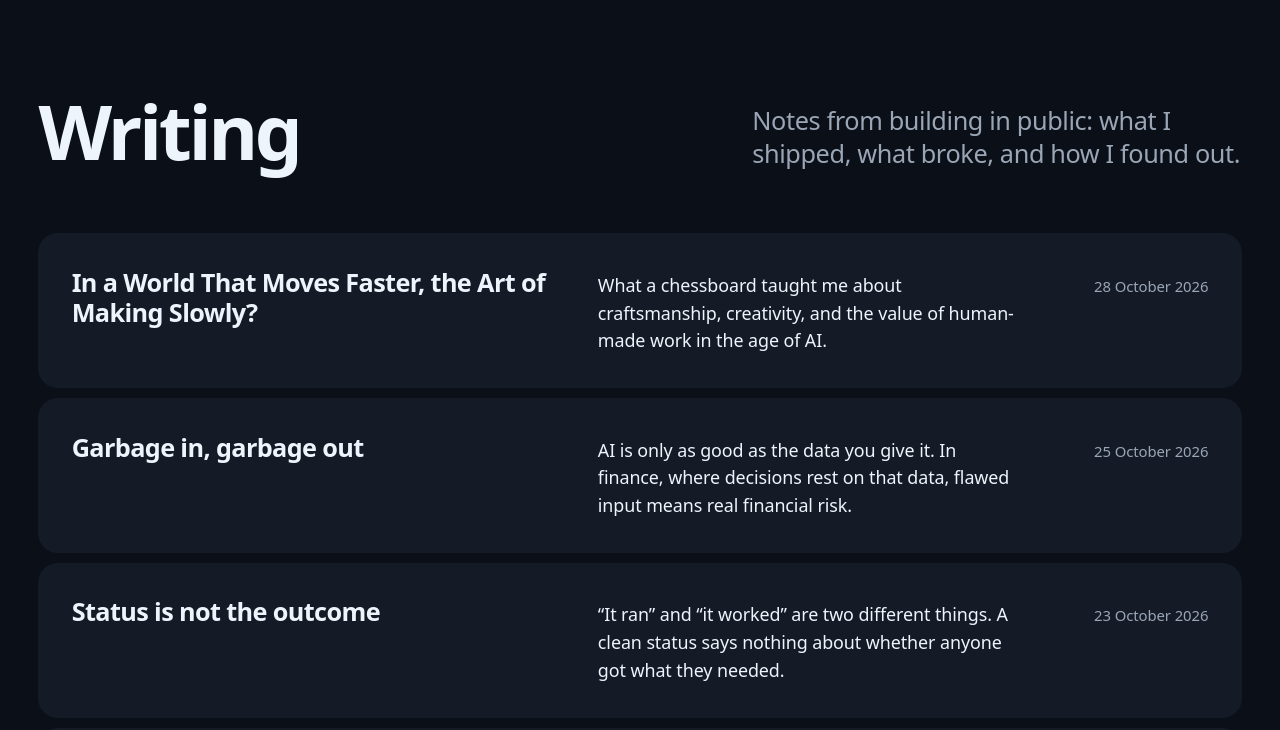
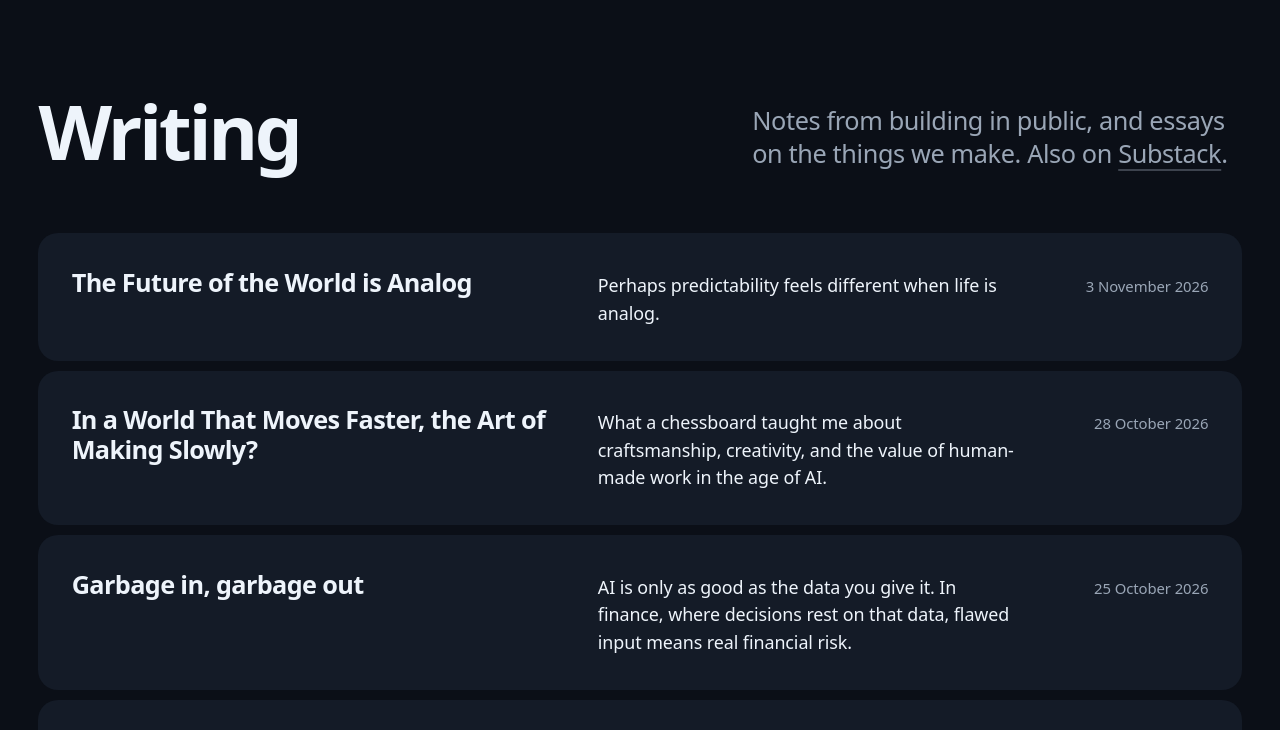
Before and after one commit to shan2025/shan2025.github.io, an Astro site: page /writing in a window 1280 px wide. Shown: the part 65-795 px from the top of the page. Built offline with nearby package versions, Linux system fonts and the light colour scheme; Astro itself is replaced by a stand-in of ours; no server answers; a web font is replaced by a local one.

Commit message:
Add 'The Future of the World is Analog'; Writing page now auto-lists new Substack posts from the RSS feed

```diff
--- /dev/null
+++ b/src/content/writing/future-is-analog.md
@@ -0,0 +1,35 @@
+---
+title: The Future of the World is Analog
+excerpt: Perhaps predictability feels different when life is analog.
+date: 2026-11-03
+source: Substack
+sourceUrl: https://shadin12.substack.com/p/the-future-of-the-world-is-analog
+---
+
+During my childhood, we had this big clock in our house. It was golden in colour, with a large, diamond-shaped pendulum that would slowly turn from side to side, almost like a merry-go-round. I always wondered what it would be like to swing on it. It was a diamond-fin (or lozenge-style) torsion pendulum clock, a kind of grandfather clock that hung on our wall. It was a wedding gift to my parents.
+
+The clock played a short musical sequence every 15, 30, 45 and 60 minutes, and its chime knocked on everyone's door. We knew whether it was the hour, a quarter past, half past, or a quarter to. Life was predictable back then; life was right. We knew what time it was: the time to eat, pray, play or study.
+
+It had been in our house for close to 20 years, and it ran on one of those big cylindrical batteries. Then, one fine day, it decided to play its last musical sequence, never to return.
+
+The house stopped functioning. Everyone kept glancing at the wall, confused. It was as if we had lost something.
+
+My father and I went to every shop we could find, but they all had the same answer — it was beyond repair. Okay then, let's buy a new clock with the same features. The answer was no. Nobody had one. Clocks don't play music anymore; clocks are silent now. You won't even hear the second hand move.
+
+Life stopped there.
+
+From that day on, our house went digital: smartwatches, remote-controlled fans and all the other conveniences that came with modern living. Times had changed. We prefer fast, ready-made products, and somewhere along the way we have forgotten how things were made.
+
+The world started moving faster, much like the Red Queen's race in Lewis Carroll's *Through the Looking-Glass*. The Red Queen tells Alice that she has to run as fast as she can just to stay in the same place. Today we call this the Red Queen effect, and it feels increasingly relevant. We keep running, upgrading and adapting only to find ourselves in the same place the next day.
+
+Maybe I'm not the only one who has started looking back.
+
+I recently had a beautiful conversation with a friend of mine. She said she would love to have a government job and a house in the north of India, somewhere like Himachal or Kashmir, with rose gardens.
+
+I added fruits, all different varieties.
+
+She said oranges, then a white curtain, which intrigued me. A white curtain: like me, you've probably pictured one too, fluttering at an open window. I added wooden tables. She said a gramophone. I said, exactly, and cassettes.
+
+Then came indoor plants, then creepers, then vines covering the house, and a beautiful pond with lilies to finish it off.
+
+"The world is definitely going analog," I said.
--- a/src/data/site.ts
+++ b/src/data/site.ts
@@ -13,9 +13,10 @@ export const site = {
   links: {
     linkedin: 'https://www.linkedin.com/in/shadin-a-4a2102249',
     github: 'https://github.com/shan2025',
-    // [Placeholder] Replace with your Substack address when you have one.
-    substack: '',
+    substack: 'https://shadin12.substack.com',
   },
+  // Shadin's Substack RSS feed; the Writing page reads it so new posts appear on their own.
+  substackFeed: 'https://shadin12.substack.com/feed',
 };
 
 // The three résumés in public/resume/. Each one is tuned for a different kind of role.
--- a/src/pages/writing/index.astro
+++ b/src/pages/writing/index.astro
@@ -5,28 +5,80 @@ import { getCollection } from 'astro:content';
 import { site } from '../../data/site';
 import '../../styles/inner.css';
 
-const posts = (await getCollection('writing', ({ data }) => !data.draft)).sort(
-  (a, b) => b.data.date.valueOf() - a.data.date.valueOf(),
-);
+// This page is rendered on request (not at build) so new Substack posts show up on their own:
+// it reads Shadin's Substack RSS feed and lists any post that isn't already written up here.
+export const prerender = false;
+
+// posts written up on this site (the rich, on-site versions)
+const local = (await getCollection('writing', ({ data }) => !data.draft)).map((p) => ({
+  title: p.data.title,
+  excerpt: p.data.excerpt,
+  date: p.data.date,
+  href: `/writing/${p.id}/`,
+  external: false,
+}));
+
+// a tiny RSS reader: pull <item>s from the feed, strip CDATA and tags
+const key = (t: string) => t.toLowerCase().replace(/[^a-z0-9]/g, '');
+const pick = (block: string, tag: string) => {
+  const m = block.match(new RegExp(`<${tag}[^>]*>([\\s\\S]*?)</${tag}>`, 'i'));
+  if (!m) return '';
+  return m[1].replace(/<!\[CDATA\[([\s\S]*?)\]\]>/g, '$1').replace(/<[^>]+>/g, '').replace(/\s+/g, ' ').trim();
+};
+const fromFeed = async () => {
+  if (!site.substackFeed) return [];
+  const ctrl = new AbortController();
+  const t = setTimeout(() => ctrl.abort(), 2500);
+  try {
+    const res = await fetch(site.substackFeed, { signal: ctrl.signal, headers: { 'user-agent': 'shadin.xyz' } });
+    if (!res.ok) return [];
+    const xml = await res.text();
+    const items = xml.split(/<item>/).slice(1).map((chunk) => chunk.split('</item>')[0]);
+    return items.map((it) => {
+      const title = pick(it, 'title');
+      const raw = pick(it, 'description');
+      return {
+        title,
+        excerpt: raw.length > 180 ? `${raw.slice(0, 177)}…` : raw,
+        date: new Date(pick(it, 'pubDate') || Date.now()),
+        href: pick(it, 'link'),
+        external: true,
+      };
+    }).filter((p) => p.title && p.href);
+  } catch {
+    return []; // feed slow or unreachable: just show the on-site posts
+  } finally {
+    clearTimeout(t);
+  }
+};
+
+// merge: keep every on-site post, add Substack posts that aren't already written up here
+const localKeys = new Set(local.map((p) => key(p.title)));
+const feed = (await fromFeed()).filter((p) => !localKeys.has(key(p.title)));
+const posts = [...local, ...feed].sort((a, b) => b.date.valueOf() - a.date.valueOf());
+
+// let the edge cache the page, so it's fast and still refreshes within the half hour
+Astro.response.headers.set('cache-control', 'public, max-age=0, s-maxage=1800, stale-while-revalidate=86400');
+
 const fmt = (d: Date) => d.toLocaleDateString('en-GB', { day: 'numeric', month: 'long', year: 'numeric' });
 ---
-<Base title="Writing" description="Notes from building FinChat and from growth and product work at Hancod.">
+<Base title="Writing" description="Notes from building FinChat and from growth and product work at Hancod, plus essays from Shadin's Substack.">
   <Bar slot="header" current="writing" />
   <div class="page">
     <div class="page__head">
       <h1 class="page__title">Writing</h1>
       <p class="page__intro">
-        Notes from building in public: what I shipped, what broke, and how I found out.
+        Notes from building in public, and essays on the things we make.
         {site.links.substack && <> Also on <a class="link" href={site.links.substack}>Substack</a>.</>}
       </p>
     </div>
     <ul class="index">
       {posts.map((p) => (
         <li>
-          <a class="index__row" href={`/writing/${p.id}/`}>
-            <span class="index__title">{p.data.title}</span>
-            <span class="index__excerpt">{p.data.excerpt}</span>
-            <time class="index__date" datetime={p.data.date.toISOString()}>{fmt(p.data.date)}</time>
+          <a class="index__row" href={p.href} {...(p.external ? { target: '_blank', rel: 'noopener' } : {})}>
+            <span class="index__title">{p.title}{p.external && <span class="index__ext">Substack ↗</span>}</span>
+            <span class="index__excerpt">{p.excerpt}</span>
+            <time class="index__date" datetime={p.date.toISOString()}>{fmt(p.date)}</time>
           </a>
         </li>
       ))}
--- a/src/styles/inner.css
+++ b/src/styles/inner.css
@@ -12,6 +12,7 @@
 .index { list-style: none; padding: 0; display: grid; gap: 10px; }
 .index__row { display: grid; grid-template-columns: 6fr 5fr 2fr; gap: var(--gutter); align-items: baseline; padding: clamp(22px, 2.6vw, 34px); background: var(--surface); border-radius: 20px; text-decoration: none; transition: background-color var(--t-hover) ease; }
 .index__title { font-size: var(--step-lead); font-weight: 600; letter-spacing: -0.025em; line-height: 1.2; }
+.index__ext { margin-left: 10px; font-size: 0.75rem; font-weight: 500; letter-spacing: 0; color: var(--muted); border: 1px solid var(--edge); border-radius: 999px; padding: 2px 8px; white-space: nowrap; vertical-align: middle; }
 .index__date { text-align: right; color: var(--muted); font-size: var(--step-small); }
 @media (hover: hover) and (pointer: fine) { .index__row:hover { background: var(--surface-2); } }
 @media (max-width: 760px) { .index__row { grid-template-columns: 1fr; gap: 8px; } .index__date { text-align: left; } }
```
